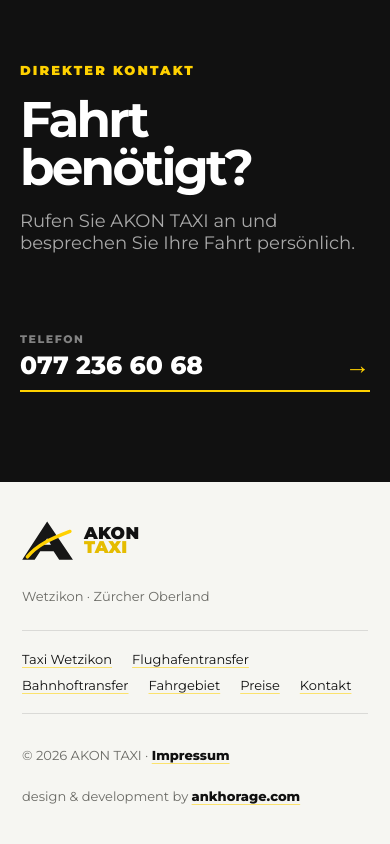
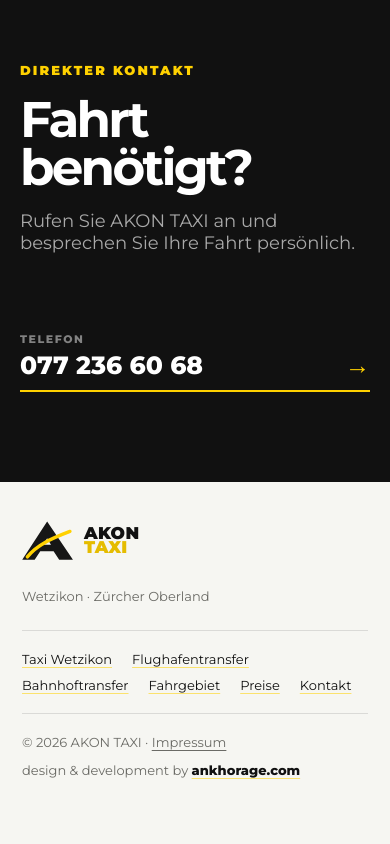
Before and after one commit to ankhorage/ch-akontaxi, a Next.js app: page / in a window 390 px wide. Shown: the part 3549-4393 px from the top of the page. Built offline with nearby package versions, Linux system fonts and the light colour scheme.

Commit message:
fix(footer): align responsive footer and remove bold legal styling

```diff
--- a/src/app/globals.css
+++ b/src/app/globals.css
@@ -511,11 +511,17 @@ a {
 }
 
 .site-footer__bottom {
-  align-items: center;
+  align-items: baseline;
   border-top: 1px solid var(--line);
   display: flex;
+  flex-wrap: wrap;
+  gap: 12px 24px;
   justify-content: space-between;
   padding-top: 20px;
+}
+
+.site-footer__legal {
+  margin: 0;
 }
 
 .site-footer__credit {
@@ -523,11 +529,16 @@ a {
 }
 
 .site-footer__legal a {
+  color: inherit;
+  font-weight: inherit;
+  text-decoration: underline;
+  text-decoration-color: currentColor;
+  text-decoration-thickness: 1px;
+  text-underline-offset: 3px;
+}
+
+.site-footer__legal a:hover {
   color: var(--ink);
-  font-weight: 750;
-  text-decoration: underline;
-  text-decoration-color: color-mix(in srgb, var(--yellow) 55%, transparent);
-  text-underline-offset: 3px;
 }
 
 .consent-manager {
```
